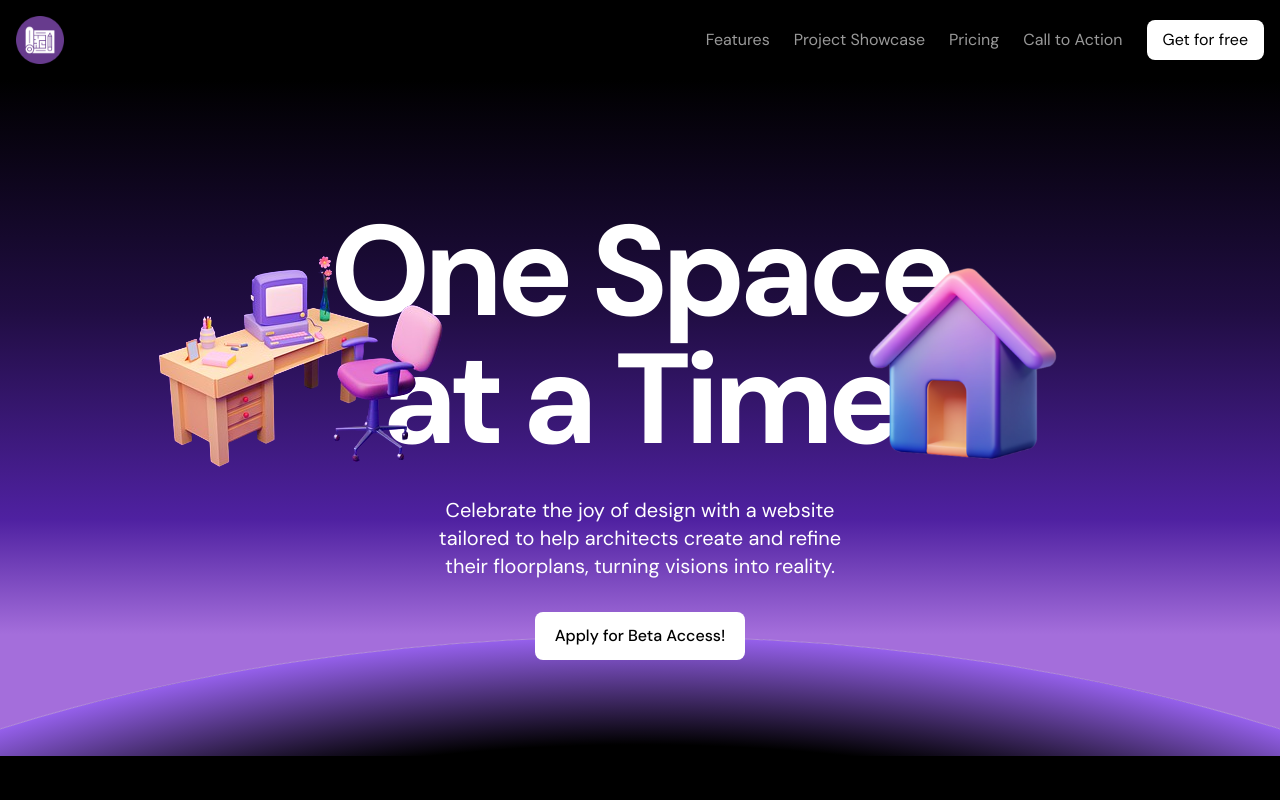
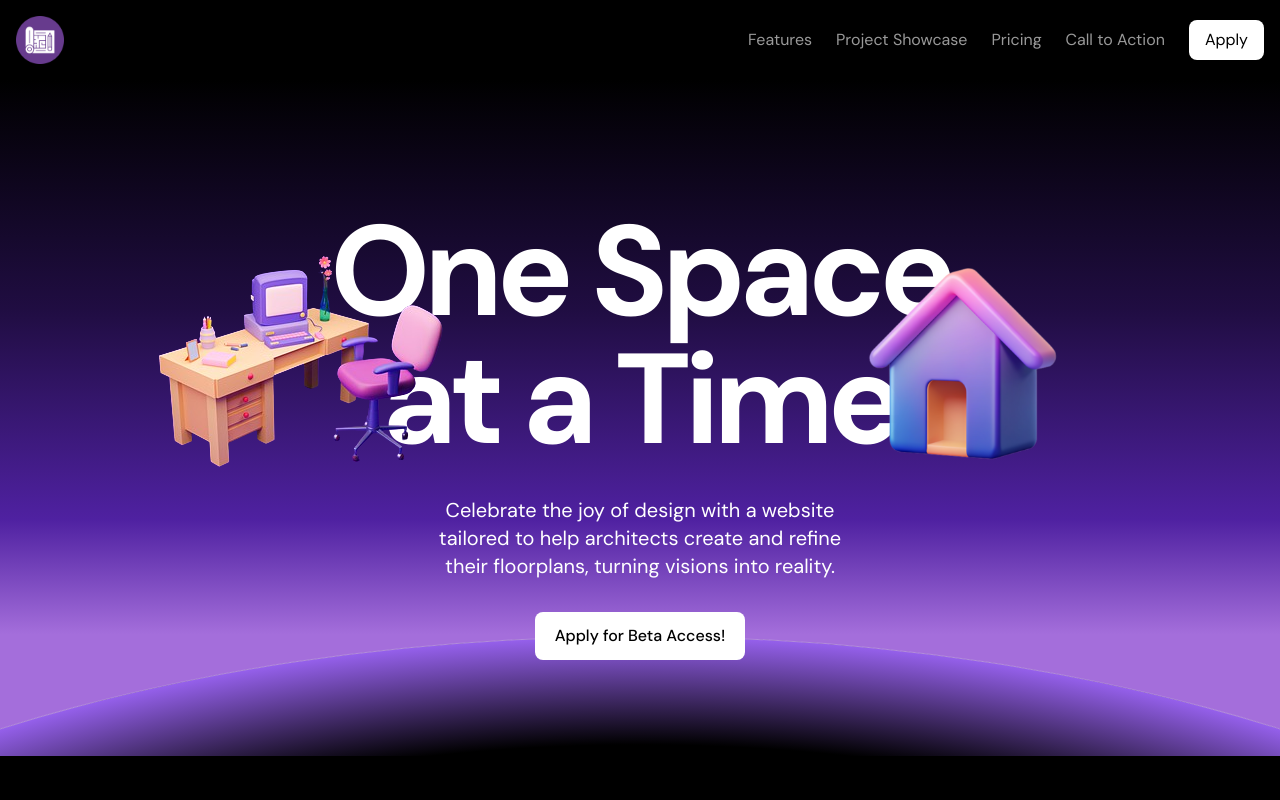
Before and after one commit to siro844/architech-landing, a Next.js app: page / in a window 1280 px wide. Shown: the top 800 px of the page. Built offline with nearby package versions, Linux system fonts and the light colour scheme.

Commit message:
fix : remove text  Get for free

```diff
--- a/src/components/Navbar.tsx
+++ b/src/components/Navbar.tsx
@@ -38,7 +38,7 @@ export const Navbar = () => {
             <a href="#calltoaction" className="text-opacity-60 text-white hover:text-opacity-100 transition">
               Call to Action
             </a>
-            <button className="bg-white py-2 px-4 rounded-lg">Get for free</button>
+            <button className="bg-white py-2 px-4 rounded-lg">Apply</button>
           </nav>
           {/* Sidebar for mobile */}
           <div
@@ -50,7 +50,7 @@ export const Navbar = () => {
     <a href="#project" className="block py-2" onClick={toggleSidebar}>Project Showcase</a>
     <a href="#pricing" className="block py-2" onClick={toggleSidebar}>Pricing</a>
     <a href="#calltoaction" className="block py-2" onClick={toggleSidebar}>Call to Action</a>
-    <button className="bg-white text-black py-2 px-4 rounded-lg mt-4 block mx-auto">Get for free</button>
+    <button className="bg-white text-black py-2 px-4 rounded-lg mt-4 block mx-auto">Apply</button>
     <button onClick={toggleSidebar} className=" text-white py-2 px-4 rounded-lg mt-4 block mx-auto underline">Close Menu</button>
   </div>
 </div>
```
